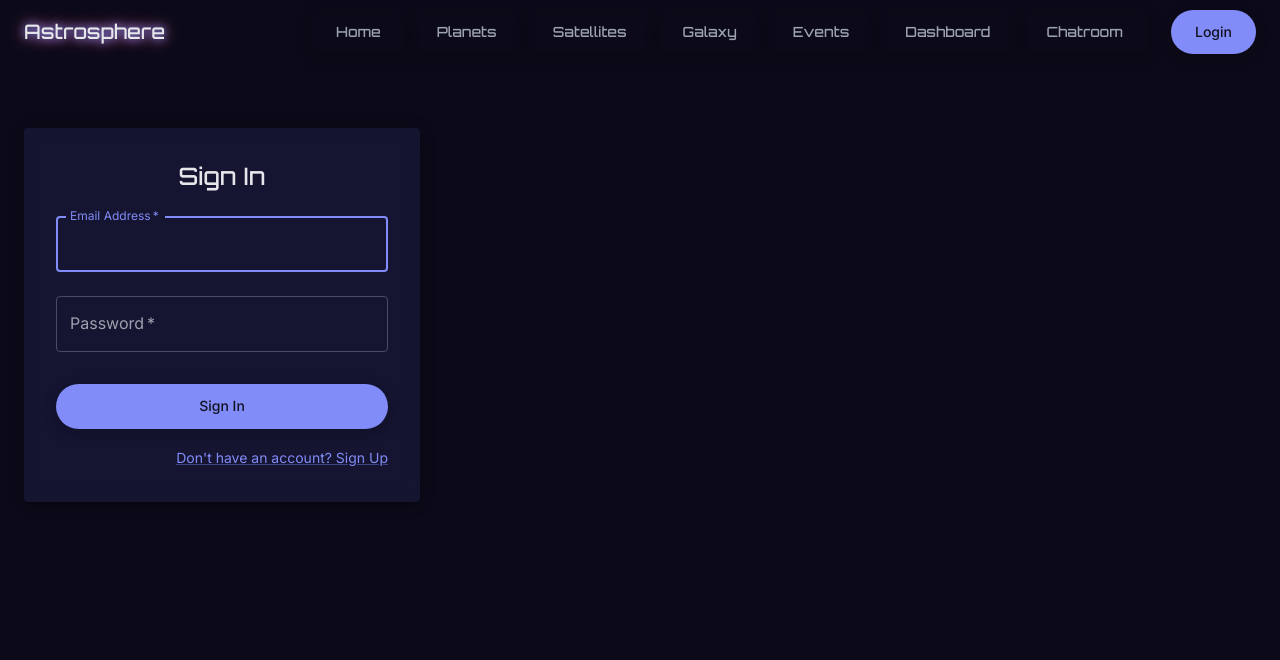
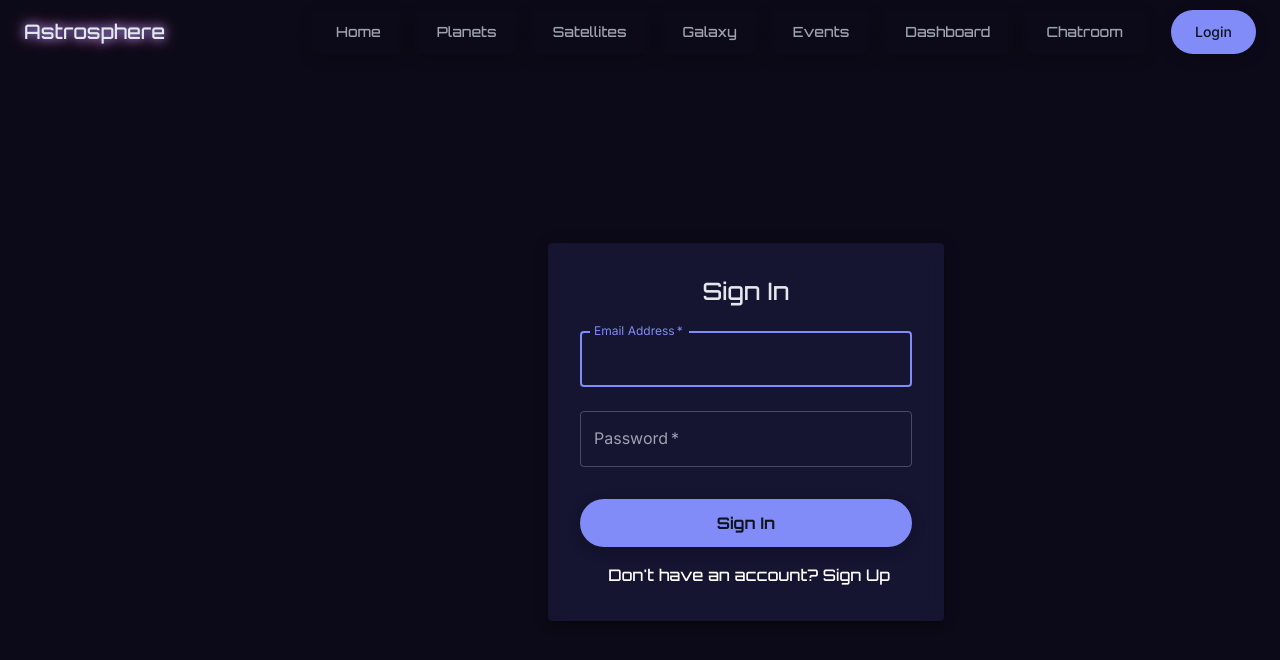
Before and after one commit to dinraj910/Astrosphere, a React (Vite) app in the folder client/: page /login in a window 1280 px wide. Shown: the top 660 px of the page. Built offline with nearby package versions, Linux system fonts and the light colour scheme.

Commit message:
Third Commit

```diff
--- a/client/src/App.jsx
+++ b/client/src/App.jsx
@@ -7,6 +7,7 @@ import LoginPage from './pages/Login';
 import RegisterPage from './pages/Register';
 import theme from './styles/theme';
 import { AuthProvider } from "./context/AuthContext";
+import CosmicBackground from './components/CosmicBackground'; // Import the new component
 
 function App() {
   return (
@@ -14,7 +15,16 @@ function App() {
       <CssBaseline />
       <AuthProvider>
         <Router>
-          <Box sx={{ bgcolor: 'background.default', color: 'text.primary', minHeight: '100vh' }}>
+          {/* This is where the CosmicBackground is integrated.
+            It sits here, outside the main content Box, so it acts as a fixed background
+            for the entire application.
+          */}
+          <Box sx={{
+            color: 'text.primary',
+            minHeight: '100vh',
+            position: 'relative', // This makes sure the content appears on top of the background
+            zIndex: 1
+          }}>
             <Navbar />
             <main>
               <Routes>
--- /dev/null
+++ b/client/src/components/CosmicBackground.jsx
@@ -0,0 +1,92 @@
+import React from 'react';
+import { Box } from '@mui/material';
+
+// We define the styles and animations directly in the component for encapsulation.
+const styles = `
+    .space-object {
+        position: fixed;
+        color: rgba(255, 255, 255, 0.7);
+        text-shadow: 0 0 8px rgba(255, 255, 255, 0.5);
+        will-change: transform;
+        z-index: -1;
+    }
+
+    @keyframes move-satellite {
+        0% { transform: translateX(-10vw) translateY(0) rotate(-45deg); }
+        100% { transform: translateX(110vw) translateY(20vh) rotate(-45deg); }
+    }
+    .satellite {
+        font-size: 2rem;
+        top: 10%;
+        animation: move-satellite 60s linear infinite;
+        animation-delay: -30s;
+    }
+
+    @keyframes shoot-rocket {
+        0% { transform: translateY(110vh) rotate(45deg); opacity: 1; }
+        80% { opacity: 1; }
+        100% { transform: translateY(-20vh) translateX(20vw) rotate(45deg); opacity: 0; }
+    }
+    .rocket {
+        font-size: 1.5rem;
+        left: 20%;
+        animation: shoot-rocket 25s ease-in infinite;
+    }
+
+    @keyframes twinkle {
+        0%, 100% { opacity: 0.5; }
+        50% { opacity: 1; }
+    }
+    .star {
+        position: fixed;
+        background-color: white;
+        border-radius: 50%;
+        will-change: transform, opacity;
+        z-index: -1;
+    }
+`;
+
+const CosmicBackground = () => {
+    // Create an array of star properties
+    const stars = Array.from({ length: 150 }).map((_, i) => ({
+        id: `star-${i}`,
+        top: `${Math.random() * 100}%`,
+        left: `${Math.random() * 100}%`,
+        size: `${Math.random() * 2 + 1}px`,
+        animationDuration: `${Math.random() * 3 + 2}s`,
+        animationDelay: `${Math.random() * 3}s`,
+    }));
+
+    return (
+        <Box sx={{
+            position: 'fixed',
+            top: 0,
+            left: 0,
+            width: '100%',
+            height: '100%',
+            zIndex: -1,
+            background: 'radial-gradient(ellipse at bottom, #1b2735 0%, #090a0f 100%)',
+            overflow: 'hidden'
+        }}>
+            <style>{styles}</style>
+            {stars.map(star => (
+                <div
+                    key={star.id}
+                    className="star"
+                    style={{
+                        top: star.top,
+                        left: star.left,
+                        width: star.size,
+                        height: star.size,
+                        animation: `twinkle ${star.animationDuration} infinite`,
+                        animationDelay: star.animationDelay,
+                    }}
+                />
+            ))}
+            <div className="space-object satellite">🛰️</div>
+            <div className="space-object rocket">🚀</div>
+        </Box>
+    );
+};
+
+export default CosmicBackground;
--- a/client/src/pages/Login.jsx
+++ b/client/src/pages/Login.jsx
@@ -3,7 +3,7 @@ import { Container, Box, Typography, TextField, Button, Paper, Grid, Link as Mui
 import { motion } from 'framer-motion';
 import { Link, useNavigate } from 'react-router-dom';
 import axios from 'axios';
-import { useAuth } from '../context/AuthContext'; // CORRECTED PATH
+import { useAuth } from '../context/AuthContext';
 
 function LoginPage() {
   const [email, setEmail] = useState('');
@@ -28,7 +28,14 @@ function LoginPage() {
   };
 
   return (
-    <Container component="main" maxWidth="xs">
+    <Box sx={{
+        minHeight: 'calc(100vh - 64px)', // Full height minus navbar
+        display: 'flex',
+        alignItems: 'center',
+        justifyContent: 'center',
+        p: 3
+    }}>
+        <Container component="main" maxWidth="xs" sx={{ display: 'flex', justifyContent: 'center',marginLeft:'500px' }}>
         <Paper
             component={motion.div}
             initial={{ opacity: 0, y: 50 }}
@@ -36,7 +43,6 @@ function LoginPage() {
             transition={{ duration: 0.5 }}
             elevation={6}
             sx={{
-          marginTop: 8,
             display: 'flex',
             flexDirection: 'column',
             alignItems: 'center',
@@ -49,47 +55,19 @@ function LoginPage() {
             Sign In
             </Typography>
             <Box component="form" onSubmit={handleSubmit} sx={{ mt: 1 }}>
-          <TextField
-            margin="normal"
-            required
-            fullWidth
-            id="email"
-            label="Email Address"
-            name="email"
-            autoComplete="email"
-            autoFocus
-            value={email}
-            onChange={(e) => setEmail(e.target.value)}
-          />
-          <TextField
-            margin="normal"
-            required
-            fullWidth
-            name="password"
-            label="Password"
-            type="password"
-            id="password"
-            autoComplete="current-password"
-            value={password}
-            onChange={(e) => setPassword(e.target.value)}
-          />
+            <TextField margin="normal" required fullWidth id="email" label="Email Address" name="email" autoComplete="email" autoFocus value={email} onChange={(e) => setEmail(e.target.value)} />
+            <TextField margin="normal" required fullWidth name="password" label="Password" type="password" id="password" autoComplete="current-password" value={password} onChange={(e) => setPassword(e.target.value)} />
             {error && (
                 <Typography color="error" variant="body2" sx={{ mt: 2 }}>
                 {error}
                 </Typography>
             )}
-          <Button
-            type="submit"
-            fullWidth
-            variant="contained"
-            color="primary"
-            sx={{ mt: 3, mb: 2 }}
-          >
+            <Button type="submit" fullWidth variant="contained" color="primary" sx={{ mt: 3, mb: 2, textDecoration: 'none' ,fontFamily: 'Orbitron', fontSize: '16px' }} >
                 Sign In
             </Button>
             <Grid container justifyContent="flex-end">
                 <Grid item>
-              <MuiLink component={Link} to="/register" variant="body2">
+                <MuiLink component={Link} to="/register" variant="body2" sx={{ color: 'white', textDecoration: 'none' ,fontFamily: 'Orbitron', fontSize: '16px',marginRight:'22px'}}>
                     {"Don't have an account? Sign Up"}
                 </MuiLink>
                 </Grid>
@@ -97,6 +75,7 @@ function LoginPage() {
             </Box>
         </Paper>
         </Container>
+    </Box>
   );
 }
 
--- a/client/src/pages/Register.jsx
+++ b/client/src/pages/Register.jsx
@@ -32,7 +32,7 @@ function RegisterPage() {
   };
 
   return (
-    <Container component="main" maxWidth="xs">
+    <Container component="main" maxWidth="xs" sx={{ display: 'flex', justifyContent: 'center',marginLeft:'530px' }}>
       <Paper
         component={motion.div}
         initial={{ opacity: 0, y: 50 }}
@@ -96,13 +96,13 @@ function RegisterPage() {
             fullWidth
             variant="contained"
             color="primary"
-            sx={{ mt: 3, mb: 2 }}
+            sx={{ mt: 3, mb: 2, textDecoration: 'none' ,fontFamily: 'Orbitron', fontSize: '16px' }}
           >
             Sign Up
           </Button>
           <Grid container justifyContent="flex-end">
             <Grid item>
-              <MuiLink component={Link} to="/login" variant="body2">
+              <MuiLink component={Link} to="/login" variant="body2" sx={{ color: 'white', textDecoration: 'none' ,fontFamily: 'Orbitron', fontSize: '16px',marginRight:'15px'}}>
                 Already have an account? Sign in
               </MuiLink>
             </Grid>
```
Lines whose indentation alone changed are shown as unchanged.
